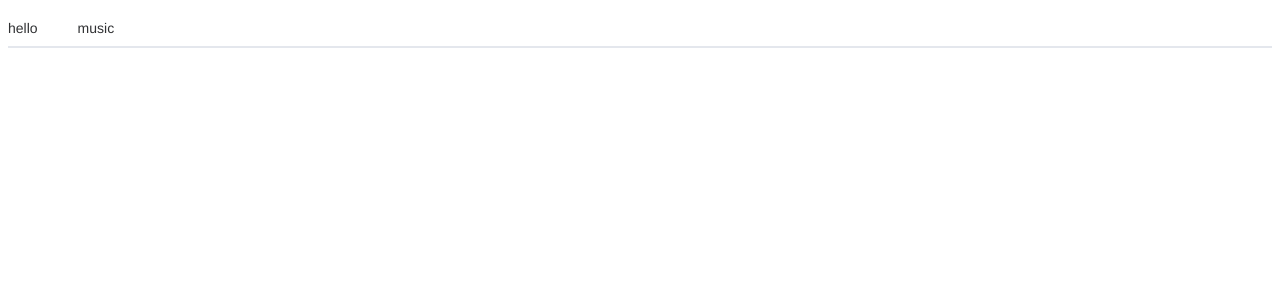
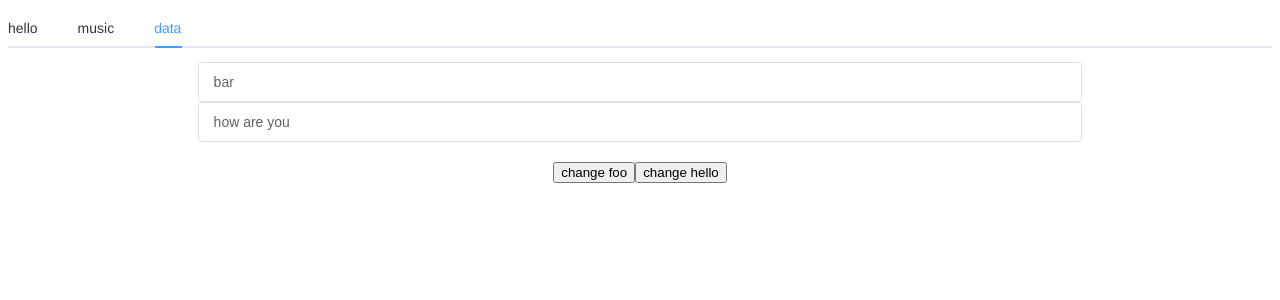
Before and after one commit to frace-feng/helloVue, a Vue app: page /data in a window 1280 px wide. Shown: the top 300 px of the page. Built offline with nearby package versions, Linux system fonts and the light colour scheme.

Commit message:
新增组件HelloData

```diff
--- a/src/App.vue
+++ b/src/App.vue
@@ -3,6 +3,7 @@
     <el-tabs v-model="tab" @tab-click="handleClick">
       <el-tab-pane label="hello" name="/"></el-tab-pane>
       <el-tab-pane label="music" name="/music"></el-tab-pane>
+      <el-tab-pane label="data" name="/data"></el-tab-pane>
     </el-tabs>
     <!-- <img alt="Vue logo" src="./assets/logo.png" /> -->
     <!-- <router-link to="/music" v-if="$router.currentRoute.path !='/music'">Go to music</router-link>
--- /dev/null
+++ b/src/components/HelloData.vue
@@ -0,0 +1,40 @@
+<template>
+  <div>
+    <el-row>
+      <el-input v-model="fooObj.foo" placeholder style="width:70%"></el-input>
+      <el-input v-model="hello" placeholder style="width:70%"></el-input>
+    </el-row>
+    <el-row>
+      <button @click="fooObj.foo='baz'">change foo</button>
+      <button @click="hello=' i am fine'">change hello</button>
+    </el-row>
+  </div>
+</template>
+<script>
+var obj = { foo: "bar" };
+Object.freeze(obj);
+export default {
+  name: "HelloData",
+  props: { msg: String },
+  data() {
+    return {
+      fooObj: obj,
+      hello: "how are you"
+    };
+  },
+  methods: {
+    change() {
+      this.hello = "And you?";
+      console.log(this.hello);
+    }
+  },
+  watch: {
+    hello: {
+      deep: true,
+      handler: "change"
+    }
+  }
+};
+</script>
+<style scoped>
+</style>
--- a/src/main.js
+++ b/src/main.js
@@ -5,13 +5,15 @@ import 'element-ui/lib/theme-chalk/index.css';
 import App from './App.vue';
 import MusicPlay from "./components/MusicPlay.vue";
 import HelloWorld from "./components/HelloWorld.vue";
+import HelloData from "./components/HelloData.vue";
 
 Vue.use(ElementUI);
 Vue.use(VueRouter);
 
 
 const routes = [{ path: '/music', component: MusicPlay },
-    { path: '/', component: HelloWorld },
+{ path: '/', component: HelloWorld },
+{ path: '/data', component: HelloData }
 ]
 const router = new VueRouter({
     mode: 'history',
```
